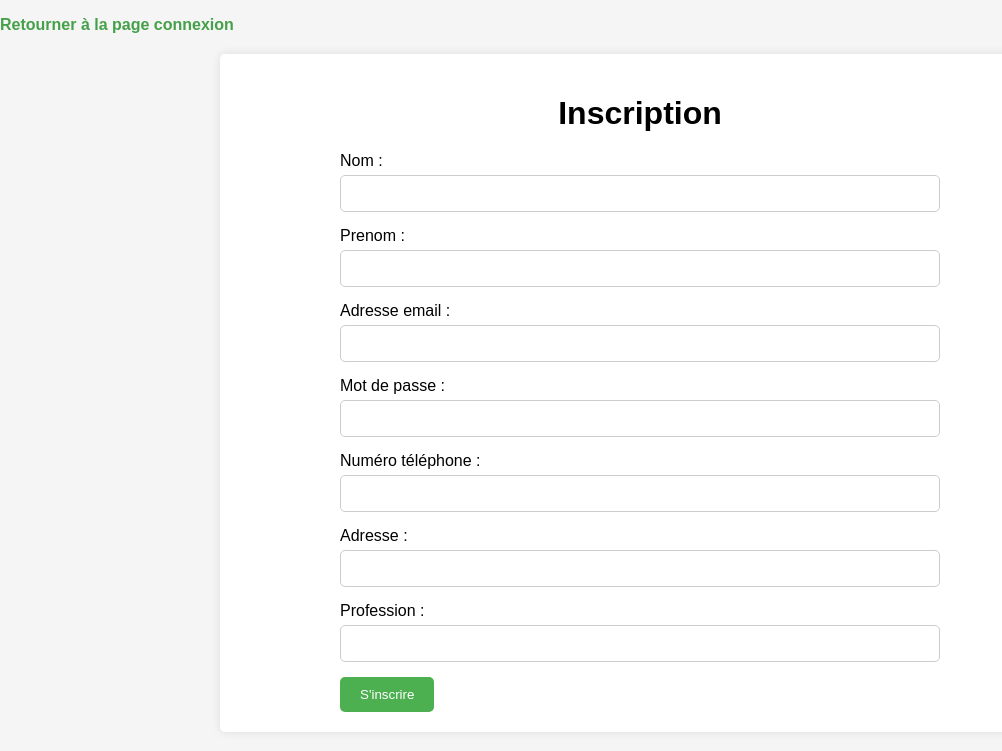
After one commit to ndourmouhammad/boite-a-idees, a PHP site: page /inscription.php in a window 1280 px wide. The commit adds this page. Shown: the top 751 px of the page, without its empty margins (0-1002 px from the left). Run offline with PHP 8.4, Linux system fonts and the light colour scheme; tables that the repository leaves empty or names only in its code hold one stand-in row (values such as "Sample post").

Commit message:
inscription user

```diff
--- a/addIdea.css
+++ b/addIdea.css
@@ -57,7 +57,7 @@ label {
     margin-bottom: 5px;
 }
 
-input[type="text"],
+input[type="text"],input[type="tel"],input[type="password"],input[type="email"],
 textarea {
     width: 100%;
     padding: 10px;
@@ -111,3 +111,9 @@ input[type="submit"]:hover {
     cursor: pointer;
 
 }
+
+p a {
+    text-decoration: none;
+    color: #45a049;
+    font-weight: bold;
+}
--- a/cnx.php
+++ b/cnx.php
@@ -35,8 +35,7 @@ $categories = [
     ['id' => 1, 'nom' => 'Suggestions'],
     ['id' => 2, 'nom' => 'Recommandations'],
     ['id' => 3, 'nom' => 'Propositions'],
-    ['id' => 4, 'nom' => 'Projets'],
-    ['id' => 5, 'nom' => 'Autres'],
+    ['id' => 4, 'nom' => 'Projets']
 ];
 
 $sql2 = $cnx->prepare("INSERT INTO Idees (libelle, texte, statut, date_creation, id_cat, id_utilisateur) VALUES (:libelle, :texte, :statut, :date_creation, :id_cat, :id_utilisateur)");
--- /dev/null
+++ b/inscription.php
@@ -0,0 +1,65 @@
+<?php
+require('cnx.php');
+if ($_SERVER["REQUEST_METHOD"] == "POST") {
+    $nom = $_POST["nom"];
+    $prenom = $_POST["prenom"];
+    $email = $_POST["email"];
+    $mdp = $_POST["password"];
+    $num = $_POST["tel"];
+    $profession = $_POST["profession"];
+    $adresse = $_POST["adresse"];
+    try {
+        $sql = 'INSERT INTO Utilisateur (nom, prenom, email, mdp, num, profession, adresse) VALUES (:nom, :prenom, :email, :mdp, :num, :profession, :adresse)';
+        $req = $cnx->prepare($sql);
+        $req->bindParam(':nom', $nom);
+        $req->bindParam(':prenom', $prenom);
+        $req->bindParam(':email', $email);
+        $req->bindParam(':mdp', $mdp);
+        $req->bindParam(':num', $num);
+        $req->bindParam(':profession', $profession);
+        $req->bindParam(':adresse', $adresse);
+
+        $req->execute();
+        echo 'Inscription réussie !';
+        header("Location: inscription_reussie.php");
+    } catch (PDOException $e) {
+        echo 'Erreur :' . $e->getMessage();
+    }
+}
+?>
+<!DOCTYPE html>
+<html lang="en">
+
+<head>
+    <meta charset="UTF-8">
+    <meta name="viewport" content="width=device-width, initial-scale=1.0">
+    <link rel="stylesheet" href="addIdea.css">
+    <title>Inscription</title>
+</head>
+
+<body>
+    <p><a href="login.php"> Retourner à la page connexion</a></p>
+    <div class="container">
+        <h1>Inscription</h1>
+        <form method="post" action="<?= htmlspecialchars($_SERVER["PHP_SELF"]) ?>">
+            <label for="nom">Nom : </label>
+            <input type="text" id="nom" name="nom" required>
+            <label for="prenom">Prenom : </label>
+            <input type="text" id="prenom" name="prenom" required>
+            <label for="email">Adresse email : </label>
+            <input type="email" id="email" name="email" required>
+            <label for="password">Mot de passe : </label>
+            <input type="password" id="password" name="password" required>
+            <label for="tel">Numéro téléphone : </label>
+            <input type="tel" id="tel" name="tel" required>
+            <label for="adresse">Adresse : </label>
+            <input type="text" id="adresse" name="adresse">
+            <label for="profession">Profession : </label>
+            <input type="text" id="profession" name="profession">
+            <input type="submit" value="S'inscrire">
+        </form>
+
+    </div>
+</body>
+
+</html>
--- a/login.php
+++ b/login.php
@@ -56,6 +56,7 @@ function connexion($cnx, $email, $password)
             </div>
             <button type="submit">Se Connecter</button>
         </form>
+        <p>Vous n'avez pas de compte, veuillez s'incrire <a href="inscription.php">ici</a></p>
     </div>
 </body>
 </html>
```
Also changed, not shown: delete.php (+4 -5 lines), inscription_reussie.php (renamed from updateIdee.php, +3 -4 lines).
